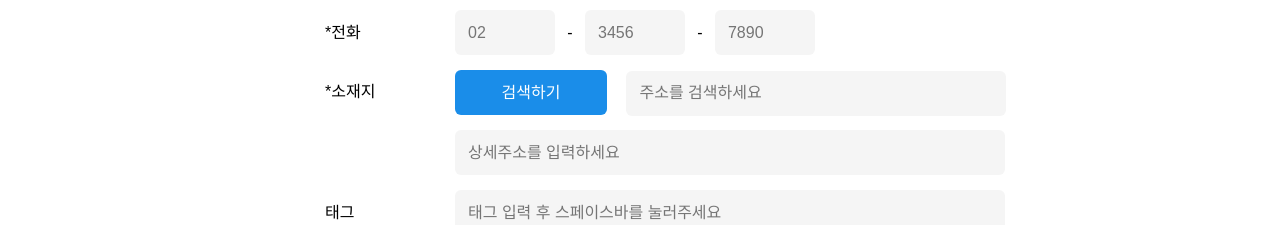
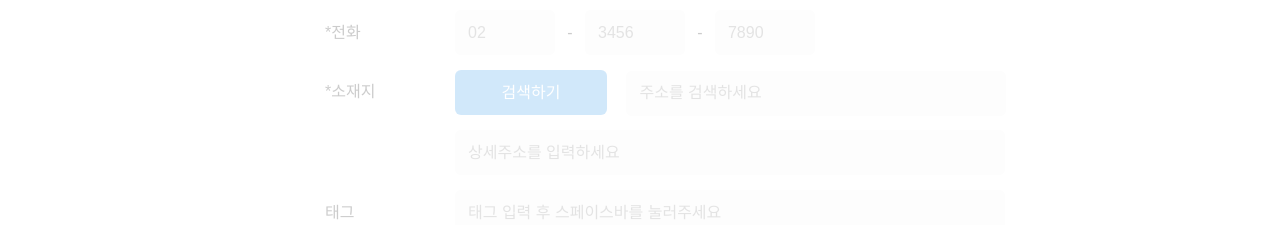
Before and after one commit to 0000FF-Team/hosPETal-hospital-Frontend, a React (Create React App) app: page /signup_steps in a window 1280 px wide. Both pictures are taken after a click on the button "검색하기". Shown: the part 518-743 px from the top of the page. Built offline with nearby package versions, Linux system fonts and the light colour scheme.

Commit message:
react-daum-postcode 추가

```diff
--- a/package.json
+++ b/package.json
@@ -24,6 +24,7 @@
     "axios": "^1.2.1",
     "dayjs": "^1.11.7",
     "react": "^18.2.0",
+    "react-daum-postcode": "^3.1.1",
     "react-dom": "^18.2.0",
     "react-redux": "^8.0.5",
     "react-router-dom": "^6.6.1",
--- /dev/null
+++ b/src/components/DaumPostcode/index.tsx
@@ -0,0 +1,34 @@
+import React from "react";
+import DaumPostcodeEmbed from "react-daum-postcode";
+
+interface IPropsDaumPostcode {
+  setAddress: any;
+  setIsOpen: any;
+}
+
+const DaumPostcode = ({ setAddress, setIsOpen }: IPropsDaumPostcode) => {
+  const handleComplete = (data: any) => {
+    let fullAddress = data.address;
+    let extraAddress = "";
+
+    if (data.addressType === "R") {
+      if (data.bname !== "") {
+        extraAddress += data.bname;
+      }
+      if (data.buildingName !== "") {
+        extraAddress +=
+          extraAddress !== "" ? `, ${data.buildingName}` : data.buildingName;
+      }
+      fullAddress += extraAddress !== "" ? ` (${extraAddress})` : "";
+    }
+
+    console.log(fullAddress);
+
+    setAddress(fullAddress);
+    setIsOpen((prev: any) => !prev);
+  };
+
+  return <DaumPostcodeEmbed onComplete={handleComplete} />;
+};
+
+export default DaumPostcode;
--- a/src/index.tsx
+++ b/src/index.tsx
@@ -10,9 +10,9 @@ const root = ReactDOM.createRoot(
 );
 root.render(
   <>
-    <React.StrictMode>
-      <App />
-    </React.StrictMode>
+    {/* <React.StrictMode> */}
+    <App />
+    {/* </React.StrictMode> */}
   </>
 );
 
--- a/src/pages/signUp/steps/step1.tsx
+++ b/src/pages/signUp/steps/step1.tsx
@@ -1,7 +1,16 @@
 import React from "react";
 import ImageMultipleUploadInput from "../../../components/Inputs/ImageMultipleUploadInput";
+import { useState } from "react";
+import DaumPostcode from "../../../components/DaumPostcode";
 
 const SignUpStep1Page = () => {
+  const [isOpen, setIsOpen] = useState(false);
+  const [address, setAddress] = useState("");
+
+  const onClickSearchBtn = () => {
+    setIsOpen((prev) => !prev);
+  };
+
   return (
     <div className="step_wrapper">
       <h2 className="step_h2"> 병원 기본 정보 등록</h2>
@@ -11,7 +20,7 @@ const SignUpStep1Page = () => {
         <input
           autoFocus
           placeholder="강남해피동물병원"
-          className="step3_input"
+          className="step1_input"
         />
       </div>
 
@@ -37,18 +46,34 @@ const SignUpStep1Page = () => {
 
         <div className="step_input_column_wrapper">
           <div>
-            <button className="btn_search">검색하기</button>{" "}
-            <input style={{ width: "380px" }} placeholder="주소를 검색하세요" />
+            <button onClick={onClickSearchBtn} className="btn_search">
+              검색하기
+            </button>{" "}
+            <input
+              onChange={({ target }) => setAddress(target.value)}
+              value={address}
+              style={{ width: "380px" }}
+              placeholder="주소를 검색하세요"
+            />
             {/* <input placeholder="14547" /> */}
           </div>
-          <input className="step3_input" placeholder="상세주소를 입력하세요" />
+          <input className="step1_input" placeholder="상세주소를 입력하세요" />
         </div>
+
+        {isOpen && (
+          <div
+            className="modal_postcode_wrapper"
+            onClick={() => setIsOpen((prev) => !prev)}
+          >
+            <DaumPostcode setIsOpen={setIsOpen} setAddress={setAddress} />
+          </div>
+        )}
       </div>
 
       <div className="step_input_wrapper">
         <h3 className="step_h3">태그</h3>
         <input
-          className="step3_input"
+          className="step1_input"
           placeholder="태그 입력 후 스페이스바를 눌러주세요"
         />
       </div>
--- a/src/pages/signUp/steps/step3.tsx
+++ b/src/pages/signUp/steps/step3.tsx
@@ -15,8 +15,6 @@ const SignUpStep3Page = () => {
   const onClickDelete = () => {
     setItem((prev) => prev - 1);
   };
-
-  console.log("🍒", item);
 
   return (
     <div className="step3_wrapper step_wrapper ">
--- a/src/styles/pages/signup.steps.scss
+++ b/src/styles/pages/signup.steps.scss
@@ -114,8 +114,23 @@
   width: 400px;
 }
 
-.step3_input {
+.step1_input {
   width: 550px;
+}
+
+.modal_postcode_wrapper {
+  position: fixed;
+  top: 0;
+  left: 0;
+
+  display: flex;
+  justify-content: center;
+  align-items: center;
+  z-index: 999;
+  width: 100%;
+  height: 100%;
+  padding: 300px;
+  background-color: rgba($color: #fff, $alpha: 0.8);
 }
 
 .step3_wrapper {
```
Also changed, not shown: .pnp.cjs, 1 other file (tests, documents, lock files or other folders).
